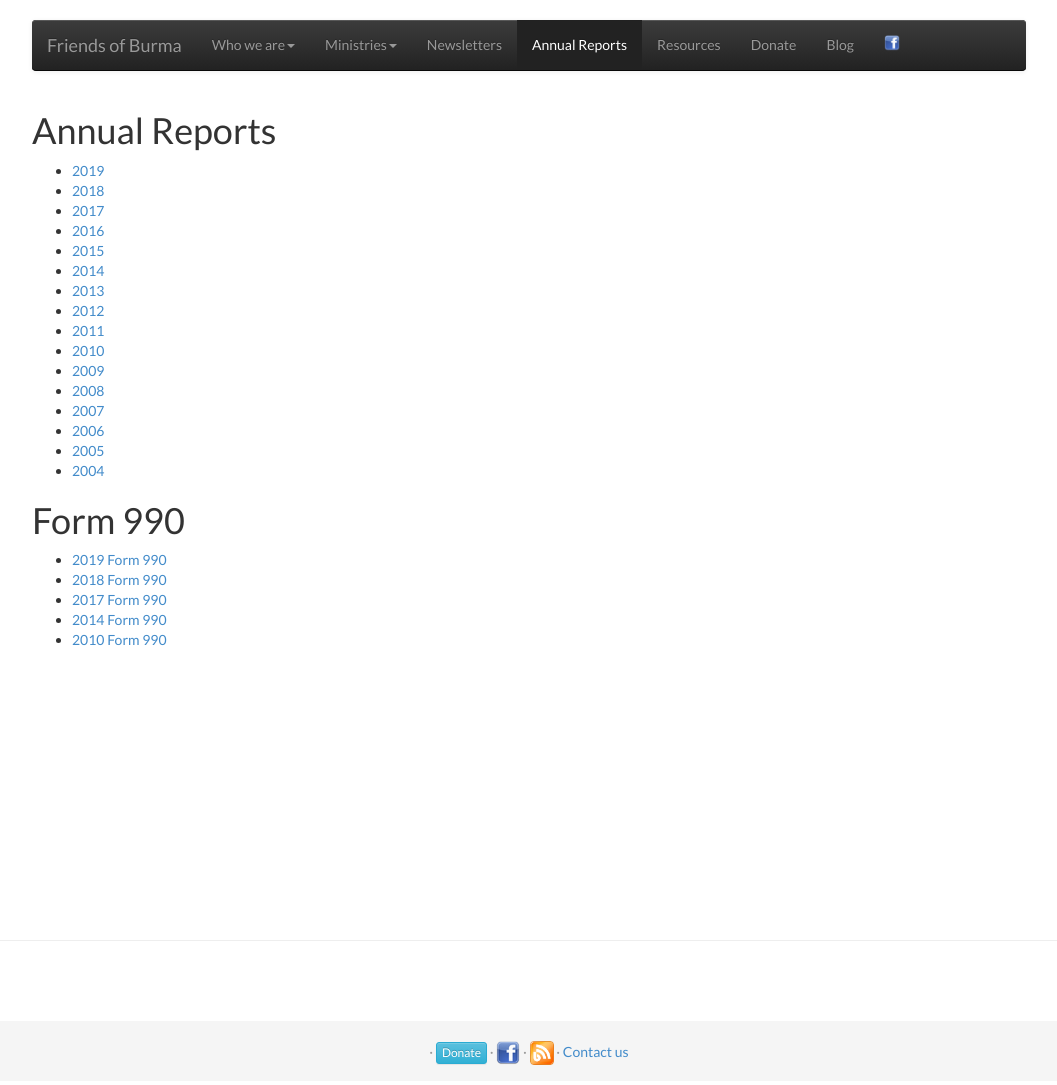
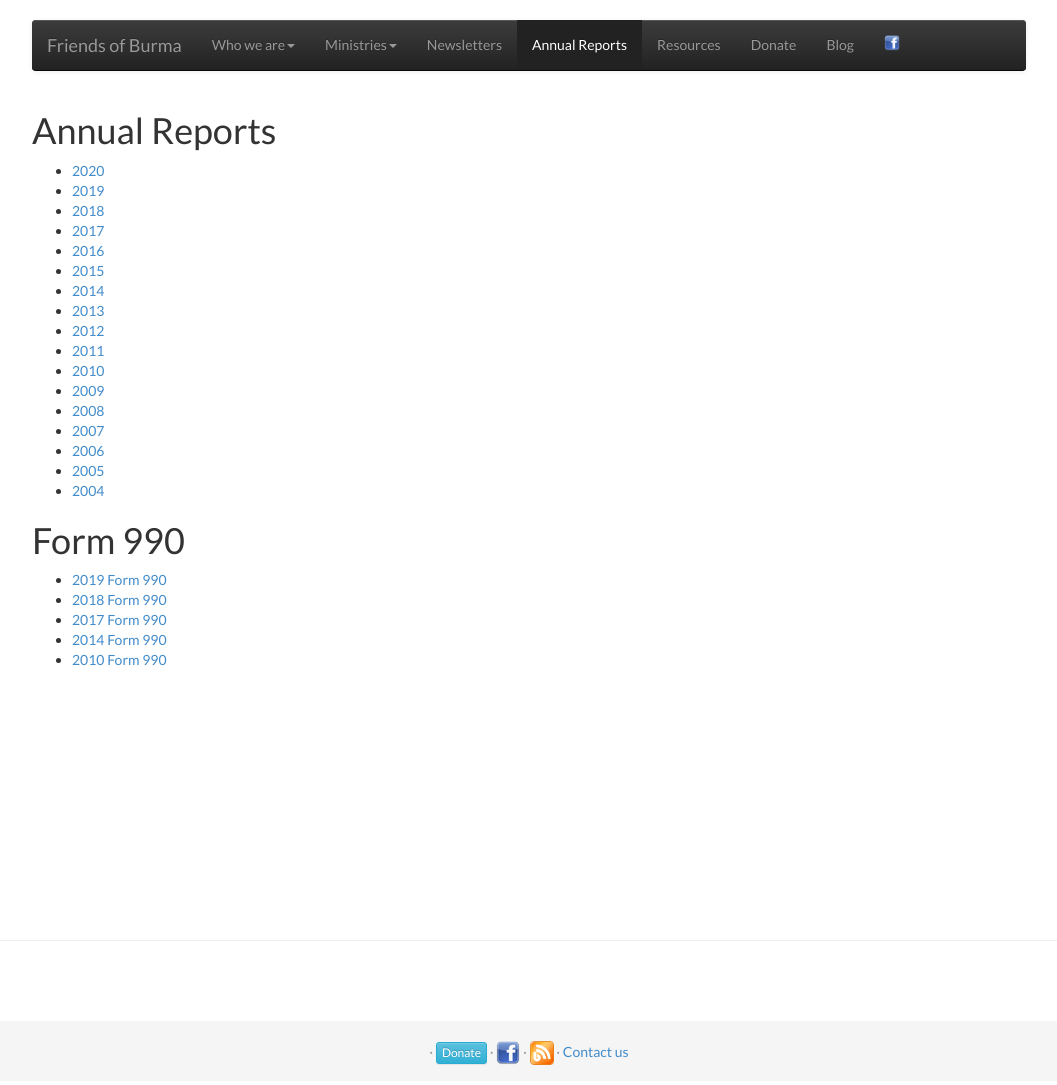
Before and after one commit to friendsofburma/friendsofburma.github.io, a Jekyll site: the page built from _pages/annualreports.html, in a window 1280 px wide. Shown: the whole page, without its empty margins (111-1168 px from the left). Built offline with Jekyll 4.4.1, drawn with Linux system fonts in a browser that asks for light colours.

Commit message:
2020 annual report.

```diff
--- a/_pages/annualreports.html
+++ b/_pages/annualreports.html
@@ -8,6 +8,7 @@ permalink: /annualreports/
   <div class="container">
     <h1>Annual Reports</h1>
     <ul>
+      <li><a href="http://news.friendsofburma.org/2021/01/friends-of-burma-annual-report-2020.html" target="_blank">2020</a></li>
       <li><a href="http://news.friendsofburma.org/2020/01/friends-of-burma-annual-report-2019.html" target="_blank">2019</a></li>
       <li><a href="http://news.friendsofburma.org/2019/01/friends-of-burma-annual-report-2018.html" target="_blank">2018</a></li>
       <li><a href="http://news.friendsofburma.org/2018/01/friends-of-burma-annual-report-2017.html" target="_blank">2017</a></li>
```
